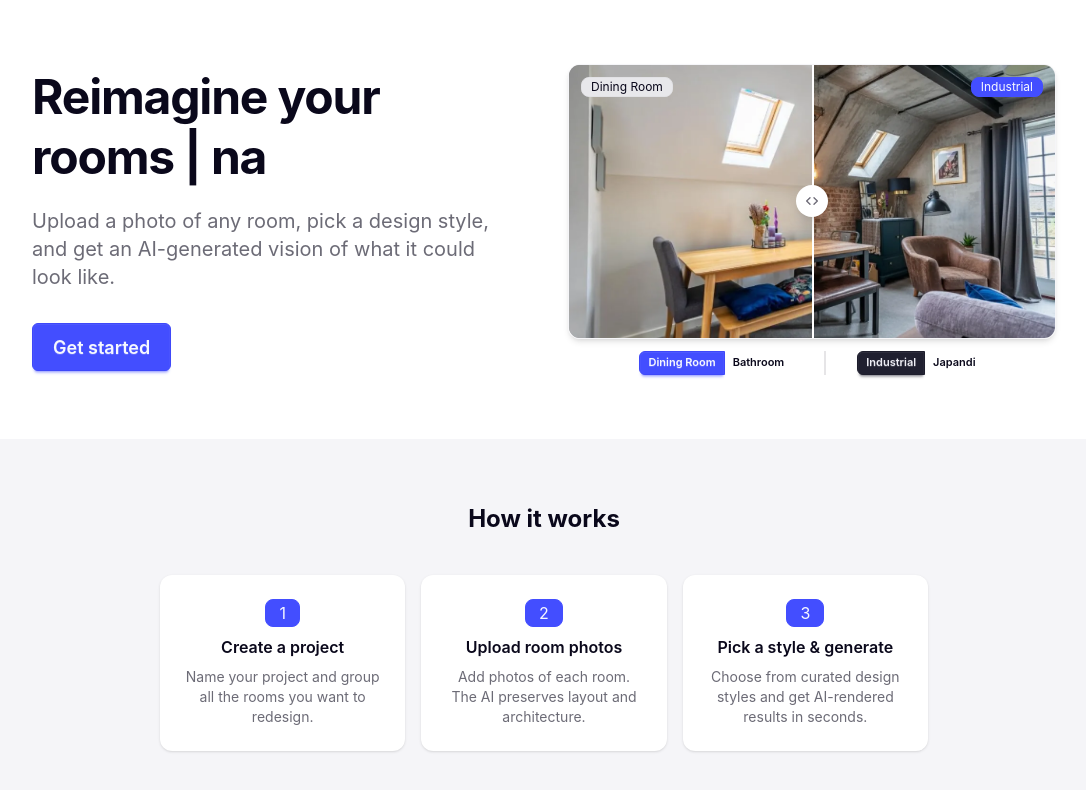
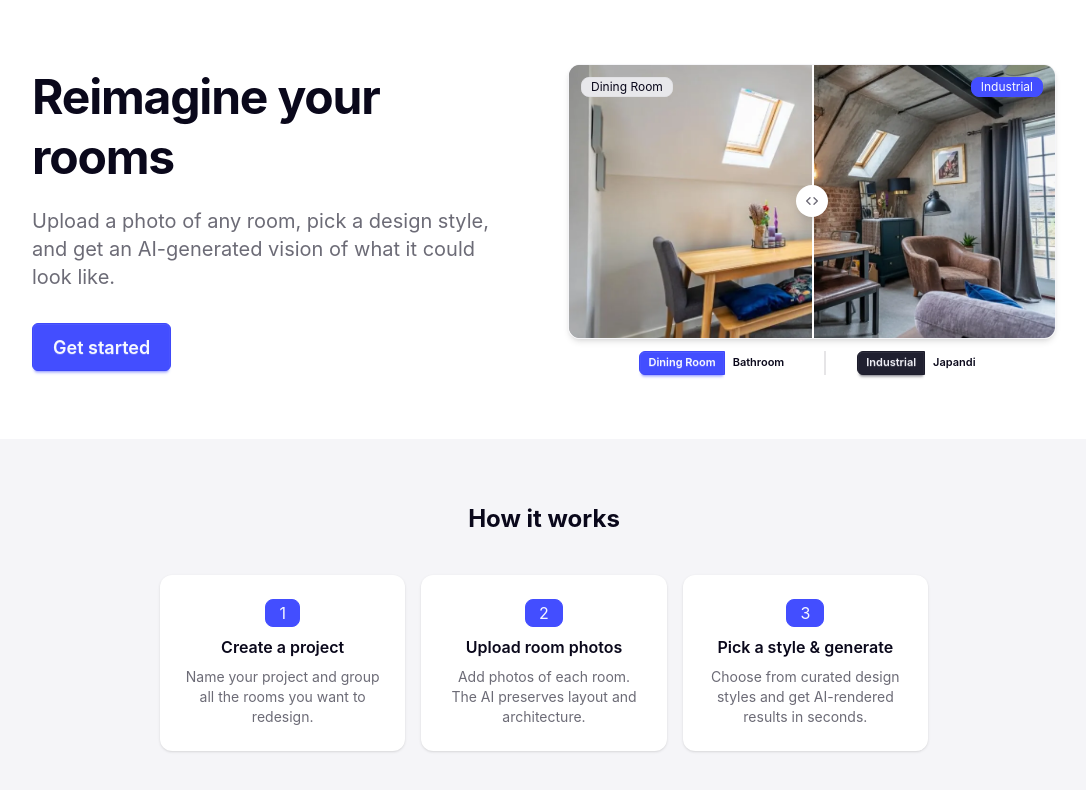
Before and after one commit to GitToby/visions, a React (Vite) app in the folder frontend/: page / in a window 1280 px wide. Shown: the top 790 px of the page, without its empty margins (96-1182 px from the left). Built offline with nearby package versions, Linux system fonts and the light colour scheme; no server answers; what openapi-fetch would draw is missing.

Commit message:
logging & rm explicit debug

```diff
--- a/frontend/src/features/auth/LoginModal.tsx
+++ b/frontend/src/features/auth/LoginModal.tsx
@@ -27,9 +27,11 @@ export function LoginModal({ open, onClose }: LoginModalProps) {
   const handleSubmit = async (e: React.FormEvent) => {
     e.preventDefault();
     setLoading(true);
+    const callbackLink = `${window.location.origin}/auth/callback`;
+    console.log(`Sending ${email} link to '${callbackLink}' `);
     await supabase.auth.signInWithOtp({
       email,
-      options: { emailRedirectTo: `${window.location.origin}/auth/callback` },
+      options: { emailRedirectTo: callbackLink },
     });
     setSent(true);
     setLoading(false);
--- a/frontend/src/pages/LandingPage.tsx
+++ b/frontend/src/pages/LandingPage.tsx
@@ -3,7 +3,6 @@ import { useNavigate } from "react-router-dom";
 import { BeforeAfterDiff } from "@/components/BeforeAfterDiff";
 import { useAuth } from "@/features/auth/AuthContext";
 import { LoginModal } from "@/features/auth/LoginModal";
-import config from "@/lib/config";
 
 const ROOMS = [
   {
@@ -51,7 +50,7 @@ export function LandingPage() {
           {/* Text */}
           <div>
             <h1 className="text-5xl font-bold tracking-tight mb-5 leading-tight">
-              Reimagine your rooms | {config.api.is_preview}
+              Reimagine your rooms
             </h1>
             <p className="text-xl text-base-content/60 mb-8">
               Upload a photo of any room, pick a design style, and get an
--- a/frontend/src/pages/properties/HomePage.tsx
+++ b/frontend/src/pages/properties/HomePage.tsx
@@ -2,7 +2,6 @@ import { useState } from "react";
 import { Navbar } from "@/components/Navbar";
 import { NewProjectModal } from "@/features/properties/NewProjectModal";
 import { PropertyGrid } from "@/features/properties/PropertyGrid";
-import config from "@/lib/config";
 
 export function HomePage() {
   const [modalOpen, setModalOpen] = useState(false);
@@ -12,9 +11,7 @@ export function HomePage() {
       <Navbar />
       <main className="flex-1 max-w-5xl mx-auto w-full px-6 py-10">
         <div className="flex items-center justify-between mb-8">
-          <h1 className="text-2xl font-bold">
-            My Projects | {config.api.is_preview}
-          </h1>
+          <h1 className="text-2xl font-bold">My Projects</h1>
           <button
             type="button"
             className="btn btn-primary"
```
